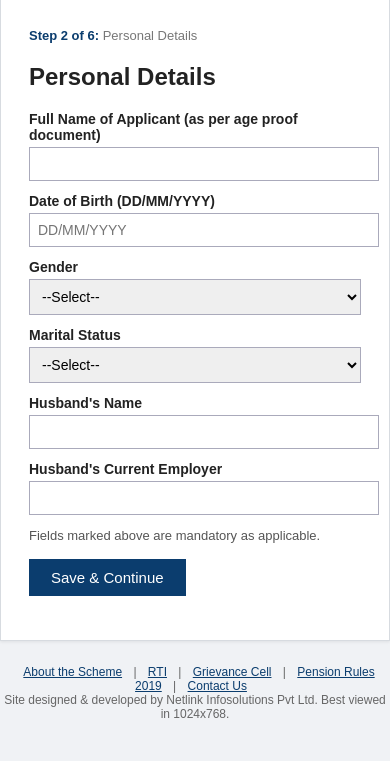
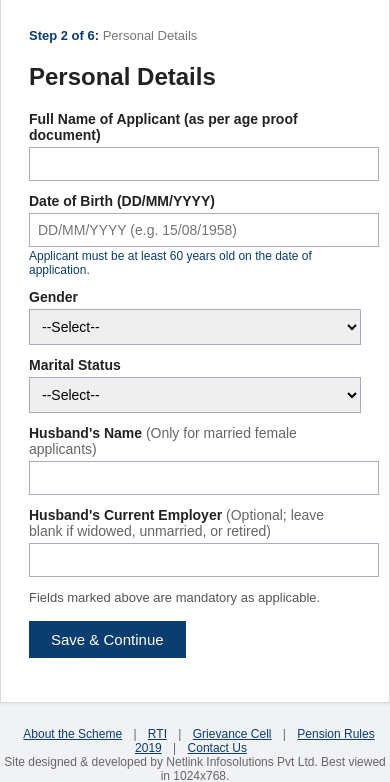
Before and after one commit to shantanumangalkar/Sewa-Setu, a Flask app: page /form/1 in a window 390 px wide. Shown: the part 140-922 px from the top of the page. Before the commit the page ends 901 px from the top, so only its background shows below. Run offline with Flask 2, Linux system fonts and the light colour scheme; the visitor is signed in with stand-in values (Sample User, id 1); some libraries are stand-ins or nearby versions.

Commit message:
fix(form): normalize mobile numbers, clarify minimum age error, and add guidance for DOB and husband fields

```diff
--- a/app/app.py
+++ b/app/app.py
@@ -143,10 +143,16 @@ def apply():
         flash("The application window for this scheme has closed.")
         return redirect(url_for("index"))
     if request.method == "POST":
-        mobile = request.form.get("mobile", "").strip()
+        mobile_raw = request.form.get("mobile", "").strip()
         captcha = request.form.get("captcha", "")
-        if len(mobile) != 10 or not mobile.isdigit():
-            flash("Something went wrong. Please try again.")
+        # Clean mobile: strip spaces, dashes, +91 or 0 prefix
+        mobile = re.sub(r"\D", "", mobile_raw)
+        if mobile.startswith("91") and len(mobile) == 12:
+            mobile = mobile[2:]
+        elif mobile.startswith("0") and len(mobile) == 11:
+            mobile = mobile[1:]
+        if len(mobile) != 10 or not mobile.isdigit() or mobile[0] not in "6789":
+            flash("Please enter a valid 10-digit Indian mobile number.")
             return render_template("apply.html", captcha_q=make_captcha())
         code = str(random.randint(100000, 999999))
         conn = get_db()
@@ -297,7 +303,7 @@ def handle_submission():
     today = date.today()
     age = today.year - dob.year - ((today.month, today.day) < (dob.month, dob.day))
     if age < MIN_AGE:
-        flash("Applicant must be above %d years of age to be eligible." % MIN_AGE)
+        flash("Applicant must be at least %d years of age to be eligible." % MIN_AGE)
         return redirect(url_for("form_step", step=1))
 
     if datetime.now() > SCHEME_DEADLINE:
--- a/app/templates/apply.html
+++ b/app/templates/apply.html
@@ -4,7 +4,7 @@
 <h2>Mobile Verification</h2>
 <form method="post">
   <label>Mobile Number</label>
-  <input type="text" name="mobile" maxlength="10" placeholder="10 digit mobile number">
+  <input type="tel" name="mobile" inputmode="numeric" maxlength="14" placeholder="10-digit mobile number (e.g. 9876543210)">
   <label>Security Check: What is {{ captcha_q }}?</label>
   <input type="text" name="captcha" style="max-width:120px">
   <p><button class="btn" type="submit">Send OTP</button></p>
--- a/app/templates/form_step1.html
+++ b/app/templates/form_step1.html
@@ -6,7 +6,10 @@
   <label>Full Name of Applicant (as per age proof document)</label>
   <input type="text" name="applicant_name" value="{{ data.get('applicant_name','') }}">
   <label>Date of Birth (DD/MM/YYYY)</label>
-  <input type="text" name="dob" placeholder="DD/MM/YYYY" value="{{ data.get('dob','') }}">
+  <input type="text" name="dob" placeholder="DD/MM/YYYY (e.g. 15/08/1958)" value="{{ data.get('dob','') }}">
+  <p class="note" style="margin:2px 0 10px;font-size:12px;color:#0b3d6e;">
+    Applicant must be at least 60 years old on the date of application.
+  </p>
   <label>Gender</label>
   <select name="gender">
     <option value="">--Select--</option>
@@ -21,9 +24,9 @@
     <option {% if data.get('marital_status')=='Unmarried' %}selected{% endif %}>Unmarried</option>
     <option {% if data.get('marital_status')=='Widowed' %}selected{% endif %}>Widowed</option>
   </select>
-  <label>Husband's Name</label>
+  <label>Husband's Name <span style="font-weight:normal;color:#666;">(Only for married female applicants)</span></label>
   <input type="text" name="husband_name" value="{{ data.get('husband_name','') }}">
-  <label>Husband's Current Employer</label>
+  <label>Husband's Current Employer <span style="font-weight:normal;color:#666;">(Optional; leave blank if widowed, unmarried, or retired)</span></label>
   <input type="text" name="husband_employer" value="{{ data.get('husband_employer','') }}">
   <p class="note">Fields marked above are mandatory as applicable.</p>
   <p><button class="btn" type="submit">Save &amp; Continue</button></p>
```
